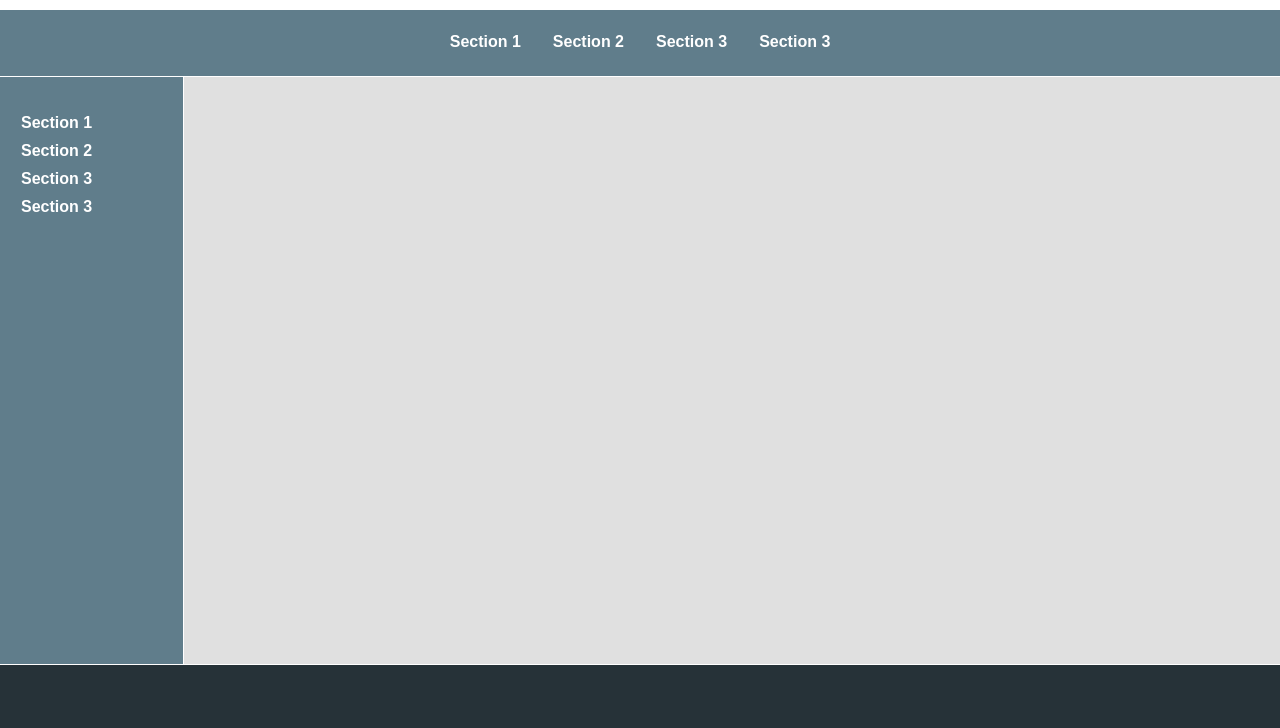
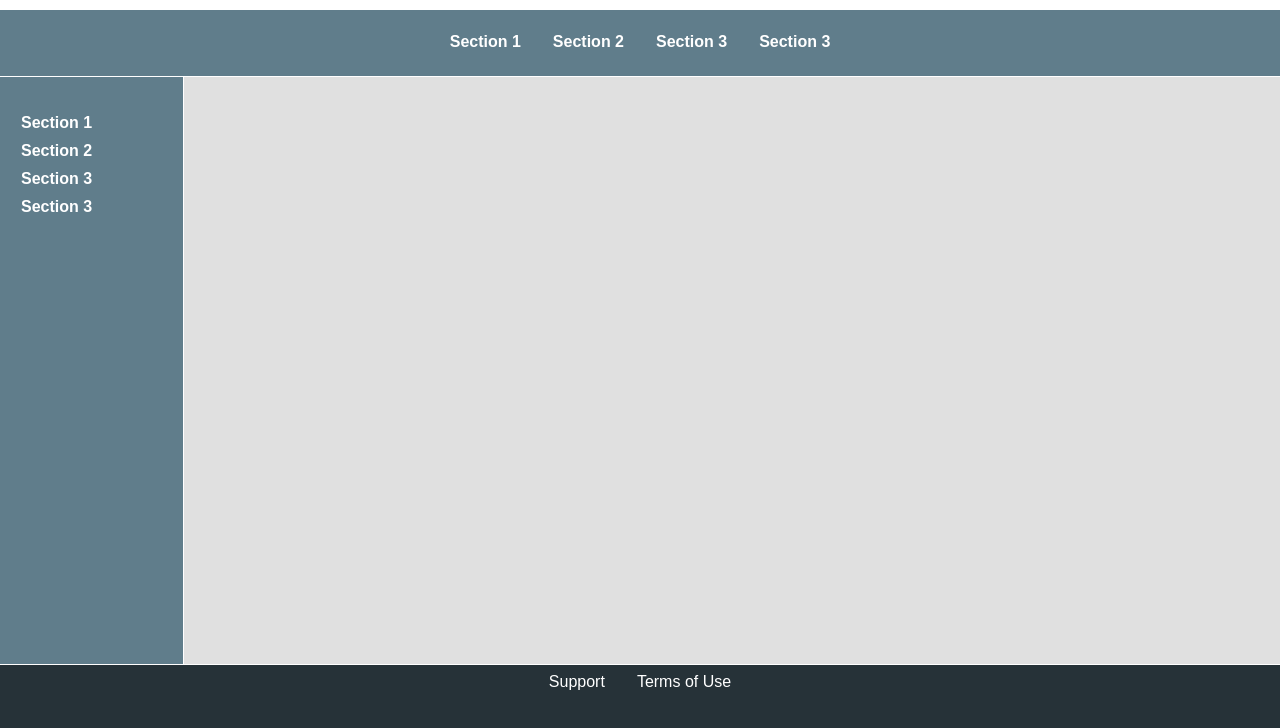
Before and after one commit to Tessa00703/final_exercise_my-blog, a website built with Parcel: page index.html in a window 1280 px wide. Shown: the part 70-798 px from the top of the page. Built offline with nearby package versions, Linux system fonts and the light colour scheme; files whose address does not match are found by name.

Commit message:
Implement footer.

```diff
--- a/index.html
+++ b/index.html
@@ -50,7 +50,19 @@
 
 </main>
 
-<nav class="main-footer"></nav>
+<footer class="footer">
+
+	<nav>
+		<ul class="footer__links">
+			<li class="footer__link">
+				<a href="#">Support</a>
+			</li>
+			<li class="footer__link">
+				<a href="#">Terms of Use</a>
+			</li>
+		</ul>
+	</nav>
+</footer>
 <script src="src/index.js"></script>
 </body>
 
--- a/src/styles.css
+++ b/src/styles.css
@@ -82,13 +82,32 @@ body {
 }
 
 
-
 .content {
     grid-area: content;
     background: #e0e0e0;
 }
 
-.main-footer {
+.footer {
     grid-area: footer;
     background: #263238;
 }
+
+.footer__links {
+
+    list-style: none;
+    margin: 0;
+    padding: 0;
+    display: flex;
+    flex-direction: row;
+    justify-content: center;
+}
+
+
+.footer__link {
+    margin: 0.5rem 1rem;
+}
+
+.footer__link a {
+    color: white;
+    text-decoration: none;
+}
```
Also changed, not shown: sections/section1.html (+1 -1 lines), sections/section2.html (+1 -0 lines), sections/section3.html (+1 -0 lines), sections/section4.html (+1 -0 lines).
